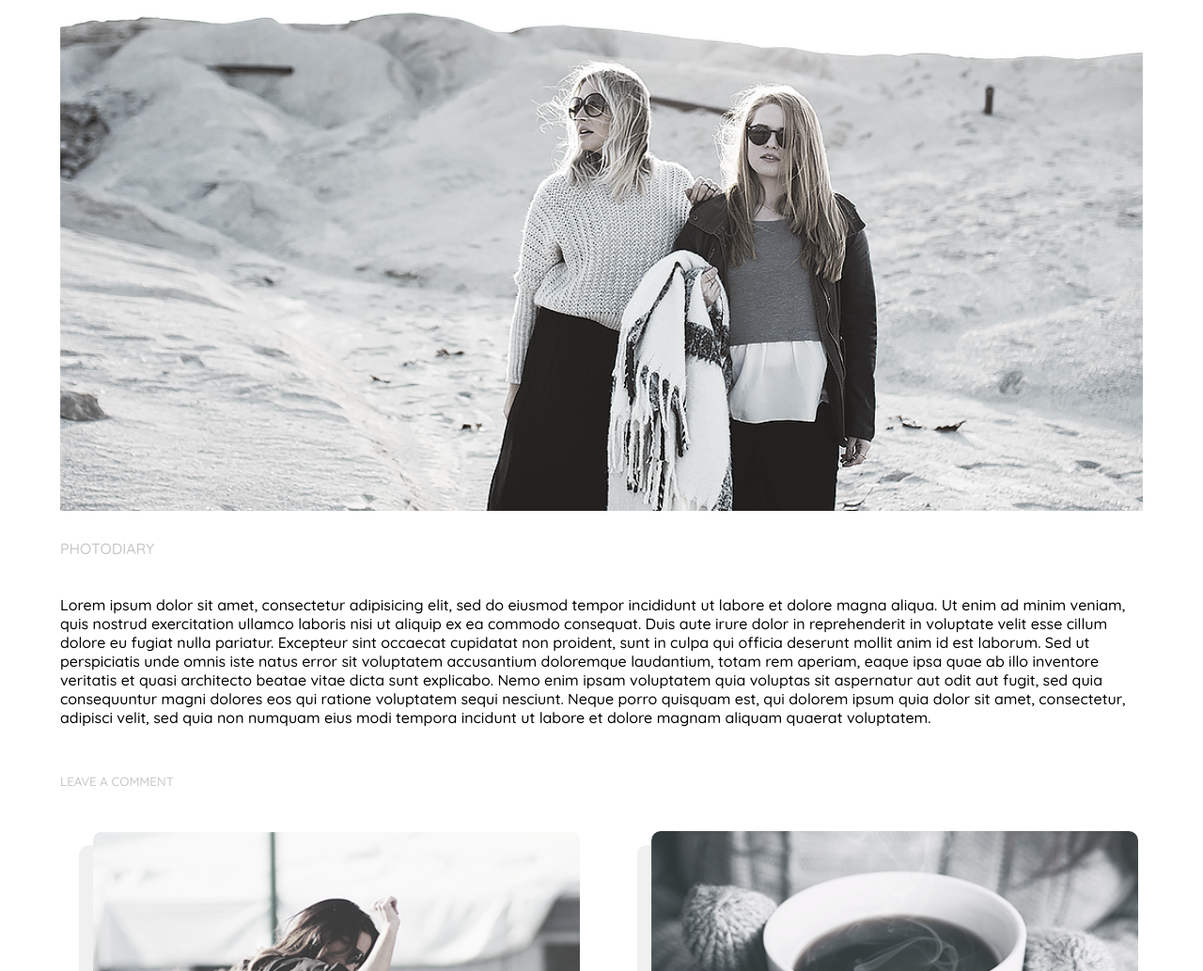
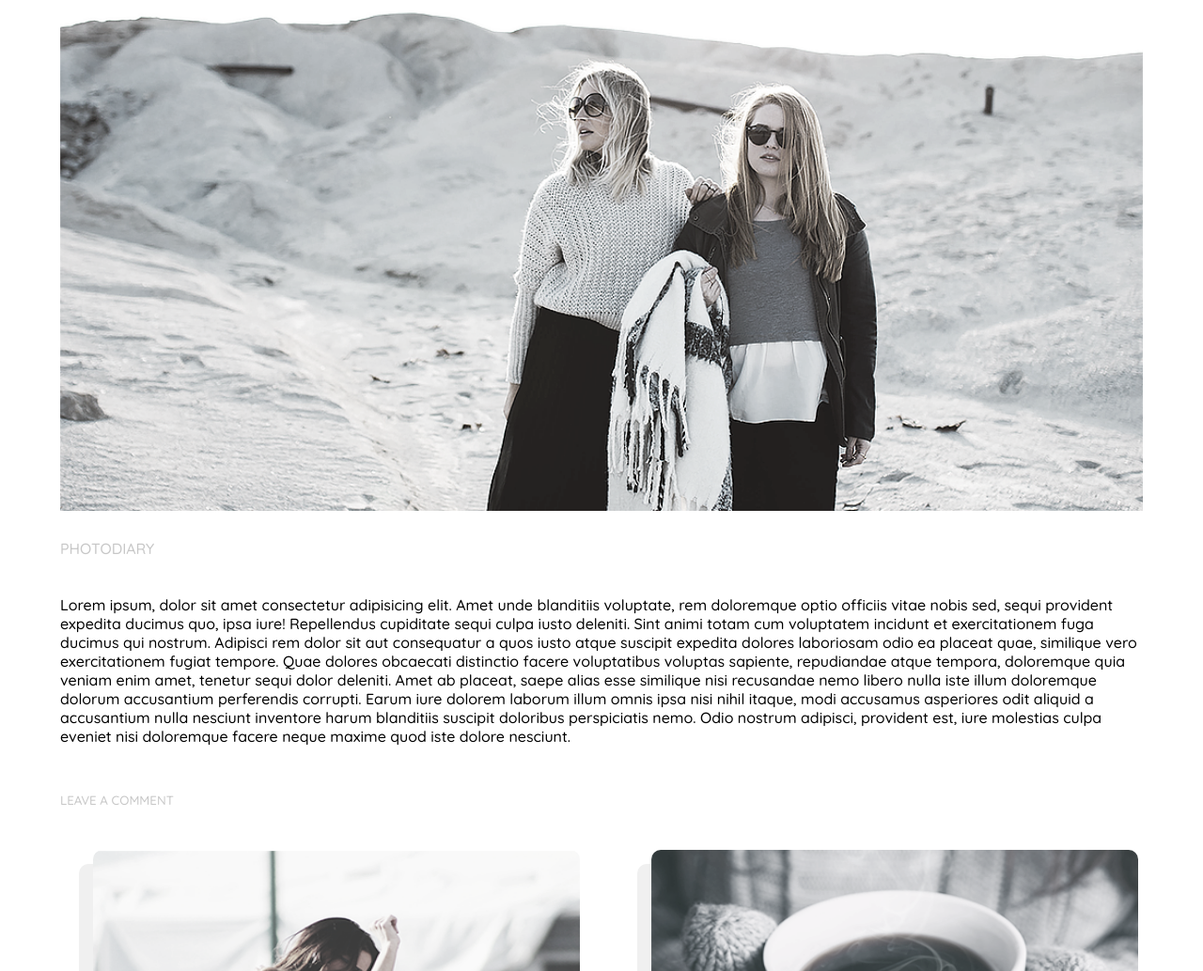
Before and after one commit to Ahmedreda20/minimo-blog.github.io, a plain HTML site: page index.html in a window 1280 px wide. Shown: the part 66-1100 px from the top of the page at 94% size. Drawn offline with Linux system fonts and the light colour scheme.

Commit message:
Add all my files

```diff
--- a/index.html
+++ b/index.html
@@ -3,7 +3,16 @@
 <head>
     <meta charset="UTF-8">
     <meta name="viewport" content="width=device-width, initial-scale=1.0">
-
+    <meta name="og:title" content="MINIMØ BLOG" />
+    <meta name="og:type" content="website" />
+    <meta name="og:url" content="" />
+    <meta name="og:image" content="" />
+    <meta name="og:site_name" content="MINIMØ" />
+    <meta name="og:description" content="" />
+    <meta name="description" content="">
+    <meta property="og:image:secure_url" content="https://secure.example.com/ogp.jpg" />
+    <meta property="og:image:width" content="400" />
+    <meta property="og:image:height" content="300" />
     <link rel="stylesheet" href="./style/style.css">
     <link rel="stylesheet" href="https://stackpath.bootstrapcdn.com/font-awesome/4.7.0/css/font-awesome.min.css">
     <title>MINIMØ | BLOG</title>
@@ -68,16 +77,7 @@
         <div class="article__el">
             <span class="el__title">PHOTODIARY</span>
             <p class="el__content">
-                Lorem ipsum dolor sit amet, consectetur adipisicing elit, sed do eiusmod tempor incididunt ut labore et dolore magna
-                aliqua. Ut enim ad minim veniam, quis nostrud exercitation ullamco laboris nisi ut aliquip ex ea commodo consequat. Duis
-                aute irure dolor in reprehenderit in voluptate velit esse cillum dolore eu fugiat nulla pariatur. Excepteur sint
-                occaecat cupidatat non proident, sunt in culpa qui officia deserunt mollit anim id est laborum. Sed ut perspiciatis unde
-                omnis iste natus error sit voluptatem accusantium doloremque laudantium, totam rem aperiam, eaque ipsa quae ab illo
-                inventore veritatis et quasi architecto beatae vitae dicta sunt explicabo. Nemo enim ipsam voluptatem quia voluptas sit
-                aspernatur aut odit aut fugit, sed quia consequuntur magni dolores eos qui ratione voluptatem sequi nesciunt. Neque
-                porro quisquam est, qui dolorem ipsum quia dolor sit amet, consectetur, adipisci velit, sed quia non numquam eius modi
-                tempora incidunt ut labore et dolore magnam aliquam quaerat voluptatem.
-
+                Lorem ipsum, dolor sit amet consectetur adipisicing elit. Amet unde blanditiis voluptate, rem doloremque optio officiis vitae nobis sed, sequi provident expedita ducimus quo, ipsa iure! Repellendus cupiditate sequi culpa iusto deleniti. Sint animi totam cum voluptatem incidunt et exercitationem fuga ducimus qui nostrum. Adipisci rem dolor sit aut consequatur a quos iusto atque suscipit expedita dolores laboriosam odio ea placeat quae, similique vero exercitationem fugiat tempore. Quae dolores obcaecati distinctio facere voluptatibus voluptas sapiente, repudiandae atque tempora, doloremque quia veniam enim amet, tenetur sequi dolor deleniti. Amet ab placeat, saepe alias esse similique nisi recusandae nemo libero nulla iste illum doloremque dolorum accusantium perferendis corrupti. Earum iure dolorem laborum illum omnis ipsa nisi nihil itaque, modi accusamus asperiores odit aliquid a accusantium nulla nesciunt inventore harum blanditiis suscipit doloribus perspiciatis nemo. Odio nostrum adipisci, provident est, iure molestias culpa eveniet nisi doloremque facere neque maxime quod iste dolore nesciunt.
             </p>
             <input type="text" name="c" class="el__comment" id="el__comment" placeholder="LEAVE A COMMENT">
         </div>
```
Also changed, not shown: js/index.min.js.
